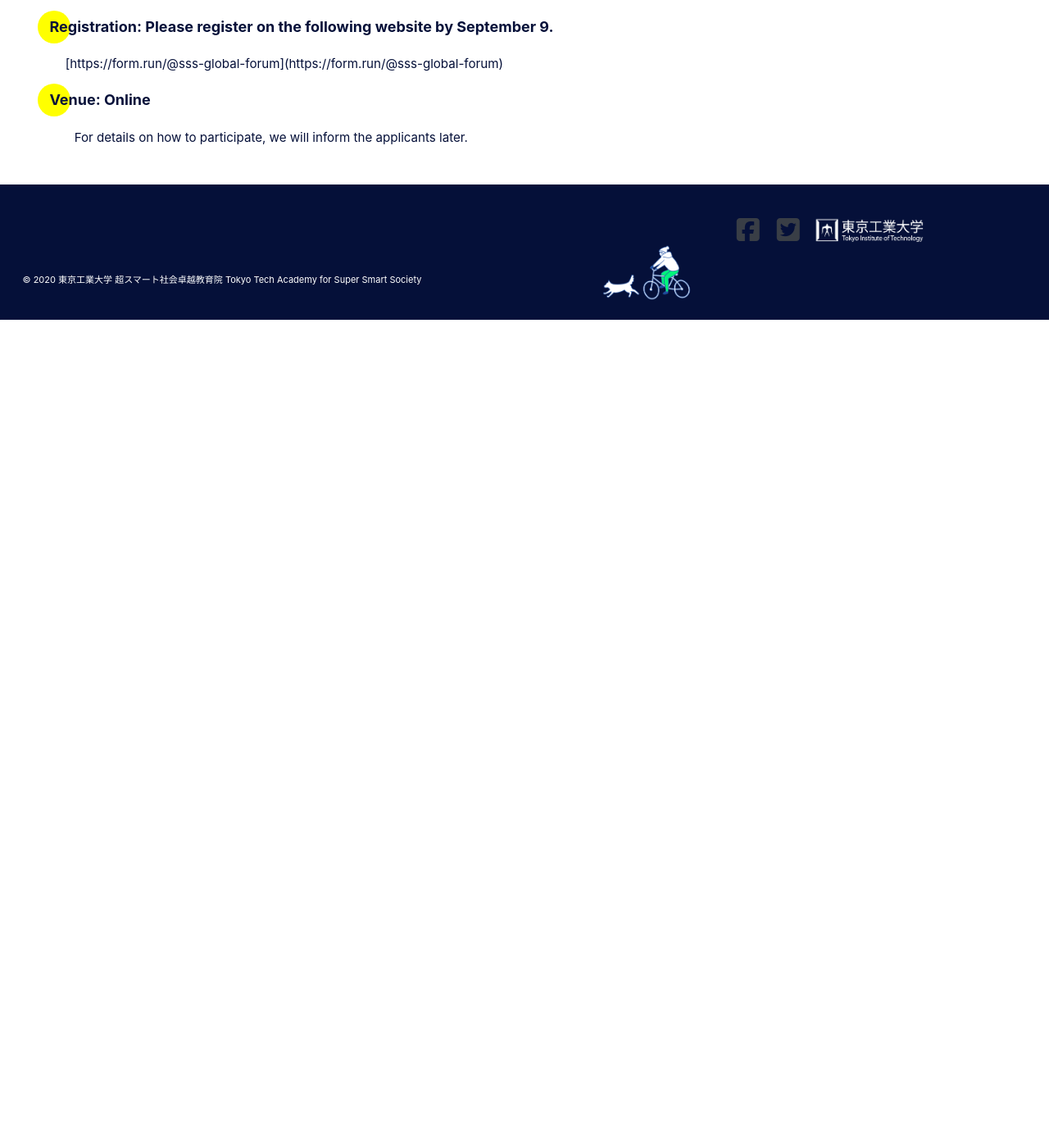
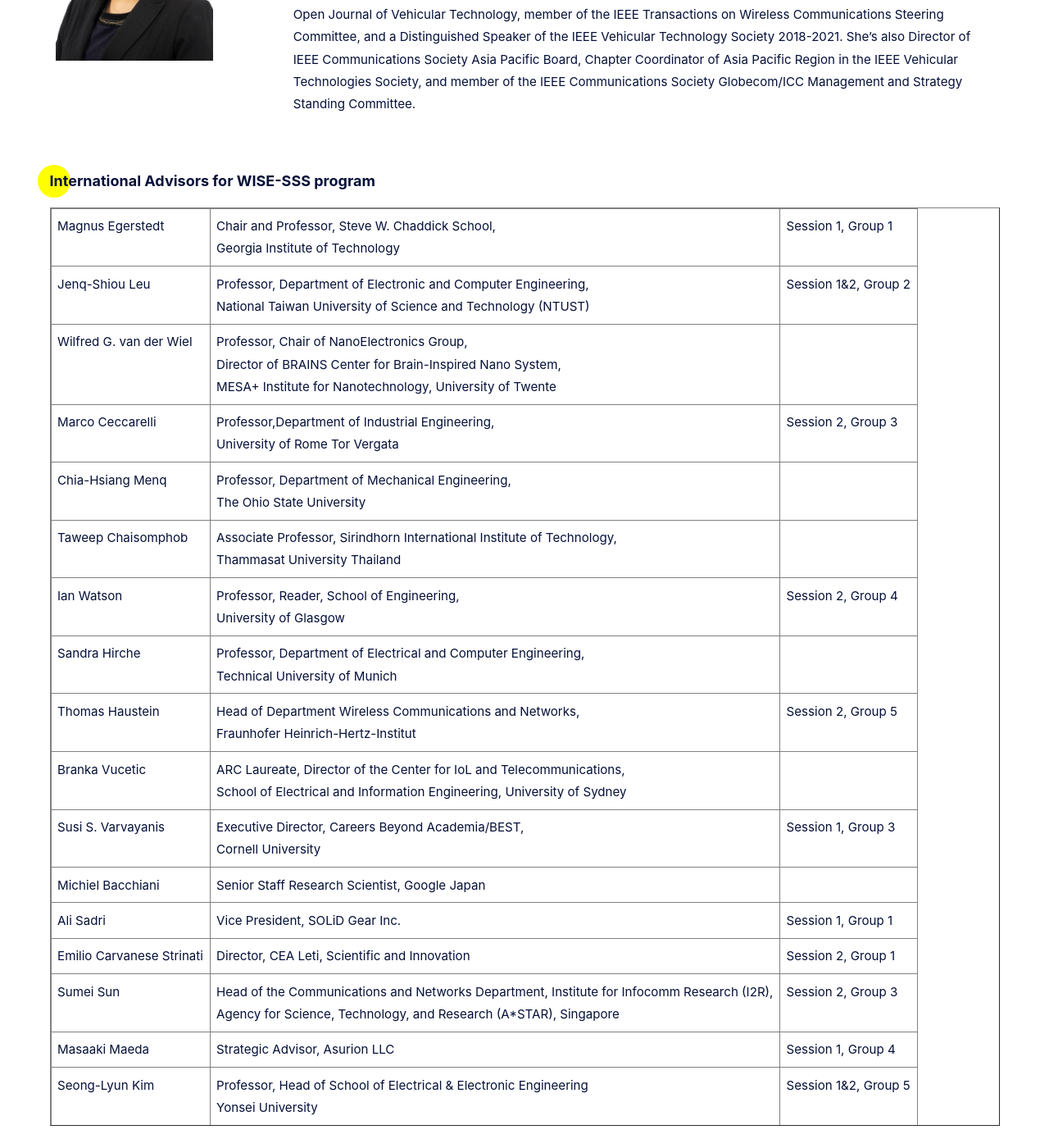
Before and after one commit to fl1d/w0ex.github.io, a Jekyll site: the page built from _pages/global-forum_en.md, in a window 1280 px wide and 1400 px high, scrolled down 1677 px. Shown: the whole window at 82% size. Built offline with Jekyll 4.4.1, drawn with Linux system fonts in a browser that asks for light colours; cached includes are drawn as plain includes; nearby versions of some CDN libraries; before the commit the page ends 2067 px from its top, so only the background shows below that; some of the changed text lies outside the part shown.

Commit message:
Update global-forum_en.md

```diff
--- a/_pages/global-forum_en.md
+++ b/_pages/global-forum_en.md
@@ -8,6 +8,12 @@ header:
   overlay_image: /assets/images/header_global-forum.png
   actions:
 ---
+
+<h4><font size="4">Registration: Please register on the following website by September 9.</font></h4>
+　 [https://form.run/@sss-global-forum](https://form.run/@sss-global-forum)
+
+<h4><font size="4">Venue: Online</font></h4>
+　　For details on how to participate, we will inform the applicants later.
 
 <h4><font size="4">Program</font></h4>
 
@@ -59,8 +65,23 @@ Talk title: From 5G to 6G: What would be the key driving applications and enabli
   </table>
   <br>
 
-  <h4><font size="4">Registration: Please register on the following website by September 9.</font></h4>
-  　 [https://form.run/@sss-global-forum](https://form.run/@sss-global-forum)
+  <h4><font size="4">International Advisors for WISE-SSS program</font></h4>
 
-  <h4><font size="4">Venue: Online</font></h4>
-  　　For details on how to participate, we will inform the applicants later.
+  <table border="1">
+  <tr><td>Magnus Egerstedt</td><td>Chair and Professor, Steve W. Chaddick School,<br>Georgia Institute of Technology</td><td>Session 1, Group 1
+  <tr><td>Jenq-Shiou Leu</td><td>Professor, Department of Electronic and Computer Engineering,<br>National Taiwan University of Science and Technology (NTUST)</td><td>Session 1&2, Group 2
+  <tr><td>Wilfred G. van der Wiel</td><td>Professor, Chair of NanoElectronics Group,<br>Director of BRAINS Center for Brain-Inspired Nano System,<br>MESA+ Institute for Nanotechnology, University of Twente</td><td>
+  <tr><td>Marco Ceccarelli</td><td>Professor,Department of Industrial Engineering,<br>University of Rome Tor Vergata</td><td>Session 2, Group 3
+  <tr><td>Chia-Hsiang Menq</td><td>Professor, Department of Mechanical Engineering,<br>The Ohio State University</td><td>
+  <tr><td>Taweep Chaisomphob</td><td>Associate Professor, Sirindhorn International Institute of Technology,<br>Thammasat University Thailand</td><td>
+  <tr><td>Ian Watson</td><td>Professor, Reader, School of Engineering,<br>University of Glasgow</td><td>Session 2, Group 4
+  <tr><td>Sandra Hirche</td><td>Professor, Department of Electrical and Computer Engineering,<br>Technical University of Munich</td><td>
+  <tr><td>Thomas Haustein</td><td>Head of Department Wireless Communications and Networks,<br>Fraunhofer Heinrich-Hertz-Institut</td><td>Session 2, Group 5
+  <tr><td>Branka Vucetic</td><td>ARC Laureate, Director of the Center for IoL and Telecommunications,<br>School of Electrical and Information Engineering, University of Sydney</td><td>
+  <tr><td>Susi S. Varvayanis</td><td>Executive Director, Careers Beyond Academia/BEST,<br>Cornell University</td><td>Session 1, Group 3
+  <tr><td>Michiel Bacchiani</td><td>Senior Staff Research Scientist, Google Japan<td></td>
+  <tr><td>Ali Sadri</td><td>Vice President, SOLiD Gear Inc.</td><td>Session 1, Group 1
+  <tr><td>Emilio Carvanese Strinati</td><td>Director, CEA Leti, Scientific and Innovation</td><td>Session 2, Group 1
+  <tr><td>Sumei Sun</td><td>Head of the Communications and Networks Department, Institute for Infocomm Research (I2R),<br>Agency for Science, Technology, and Research (A*STAR), Singapore</td><td>Session 2, Group 3
+  <tr><td>Masaaki Maeda</td><td>Strategic Advisor, Asurion LLC</td><td>Session 1, Group 4
+  <tr><td>Seong-Lyun Kim</td><td>Professor, Head of School of Electrical & Electronic Engineering<br>Yonsei University</td><td>Session 1&2, Group 5
```
